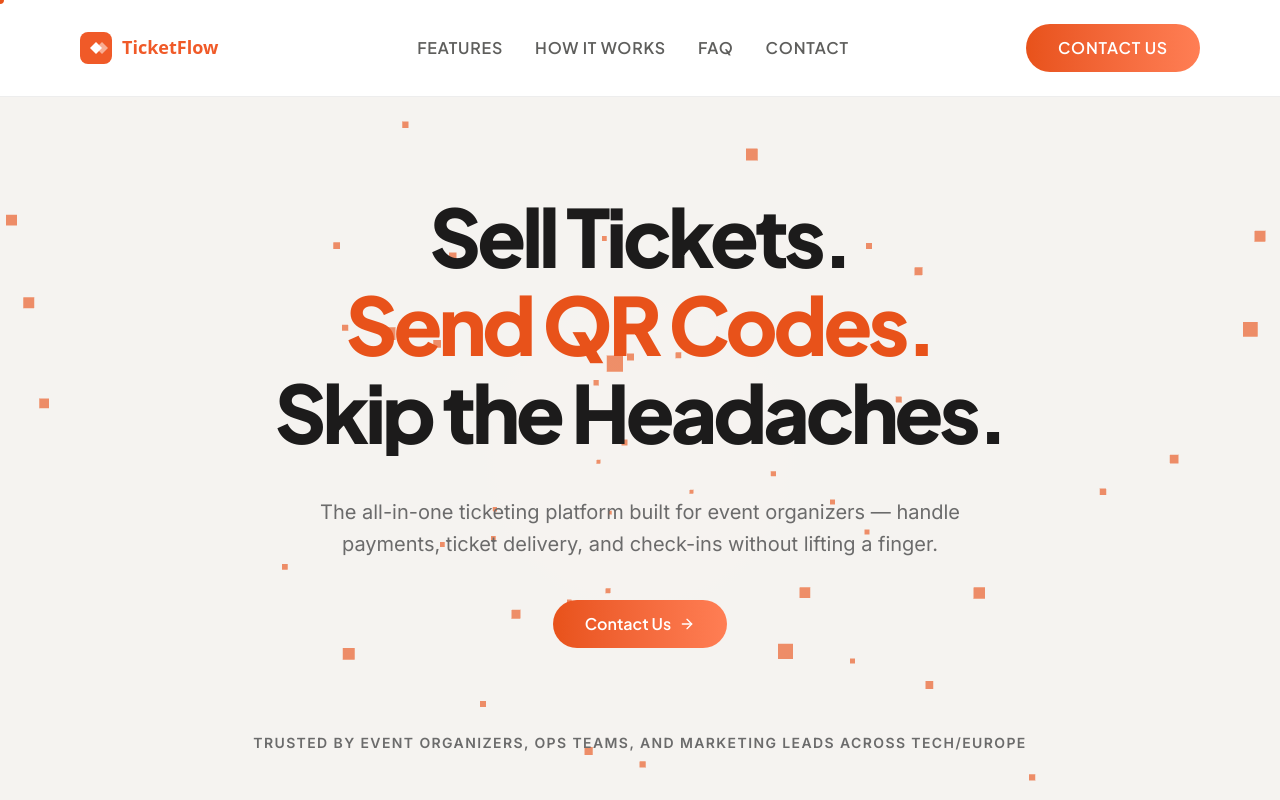
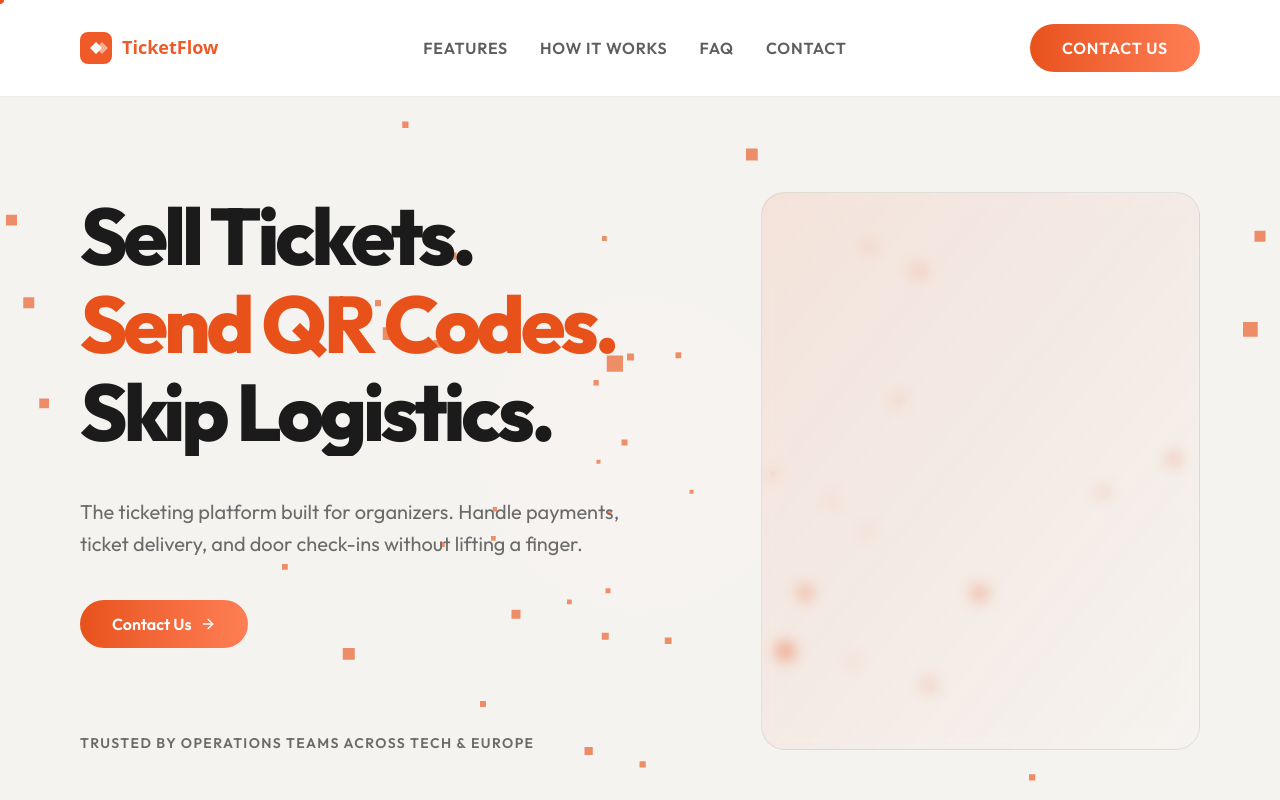
Before and after one commit to Skroll-Labs/Main-Page, a Next.js app: page / in a window 1280 px wide. Shown: the top 800 px of the page. Built offline with nearby package versions, Linux system fonts and the light colour scheme.

Commit message:
Added some ux effects2

```diff
--- a/app/globals.css
+++ b/app/globals.css
@@ -62,15 +62,15 @@
   --spacing-margin-desktop: 80px;
   --spacing-element-gap: 24px;
 
-  --font-headline-lg: var(--font-plus-jakarta-sans), sans-serif;
-  --font-headline-xl: var(--font-plus-jakarta-sans), sans-serif;
-  --font-body-md: var(--font-inter), sans-serif;
-  --font-button-text: var(--font-plus-jakarta-sans), sans-serif;
-  --font-display-lg-mobile: var(--font-plus-jakarta-sans), sans-serif;
-  --font-display-lg: var(--font-plus-jakarta-sans), sans-serif;
-  --font-label-lg: var(--font-inter), sans-serif;
-  --font-headline-md: var(--font-plus-jakarta-sans), sans-serif;
-  --font-body-lg: var(--font-inter), sans-serif;
+  --font-headline-lg: var(--font-outfit), sans-serif;
+  --font-headline-xl: var(--font-outfit), sans-serif;
+  --font-body-md: var(--font-outfit), sans-serif;
+  --font-button-text: var(--font-outfit), sans-serif;
+  --font-display-lg-mobile: var(--font-outfit), sans-serif;
+  --font-display-lg: var(--font-outfit), sans-serif;
+  --font-label-lg: var(--font-outfit), sans-serif;
+  --font-headline-md: var(--font-outfit), sans-serif;
+  --font-body-lg: var(--font-outfit), sans-serif;
 
   --text-headline-lg: 40px;
   --text-headline-lg--line-height: 1.3;
--- a/app/layout.tsx
+++ b/app/layout.tsx
@@ -1,16 +1,11 @@
 import type { Metadata } from "next";
-import { Inter, Plus_Jakarta_Sans } from "next/font/google";
+import { Outfit } from "next/font/google";
 import { MagneticCursor } from "@/components/ui/MagneticCursor";
 import { SmoothScroll } from "@/components/layout/SmoothScroll";
 import "./globals.css";
 
-const inter = Inter({
-  variable: "--font-inter",
-  subsets: ["latin"],
-});
-
-const plusJakartaSans = Plus_Jakarta_Sans({
-  variable: "--font-plus-jakarta-sans",
+const outfit = Outfit({
+  variable: "--font-outfit",
   subsets: ["latin"],
 });
 
@@ -42,7 +37,7 @@ export default function RootLayout({
   return (
     <html
       lang="en"
-      className={`${inter.variable} ${plusJakartaSans.variable} h-full antialiased`}
+      className={`${outfit.variable} h-full antialiased`}
     >
       <body className="font-body-md text-body-md relative min-h-full flex flex-col">
         <MagneticCursor />
--- a/components/sections/Hero.tsx
+++ b/components/sections/Hero.tsx
@@ -33,20 +33,21 @@ export function Hero() {
         <div className="w-[80vw] h-[80vw] max-w-[800px] max-h-[800px] bg-ambient-glow rounded-full mix-blend-screen opacity-70"></div>
       </div>
 
-      <div className="relative z-10 max-w-4xl mx-auto text-center space-y-10 flex flex-col items-center">
+      <div className="relative z-10 max-w-container-max mx-auto w-full grid grid-cols-1 lg:grid-cols-12 gap-12 items-center">
+        <div className="lg:col-span-7 space-y-10 flex flex-col items-start text-left">
           <h1 className="hero-headline font-display-lg text-display-lg-mobile md:text-display-lg text-on-background tracking-tighter [clip-path:polygon(0_100%,100%_100%,100%_100%,0_100%)]">
             Sell Tickets.<br />
             <span className="brand-coral">Send QR Codes.</span><br />
-          Skip the Headaches.
+            Skip Logistics.
           </h1>
 
-        <p className="hero-fade-up opacity-0 font-body-lg text-base md:text-body-lg text-text-secondary max-w-2xl mx-auto">
-          The all-in-one ticketing platform built for event organizers — handle payments, ticket delivery, and check-ins without lifting a finger.
+          <p className="hero-fade-up opacity-0 font-body-lg text-base md:text-body-lg text-text-secondary max-w-xl">
+            The ticketing platform built for organizers. Handle payments, ticket delivery, and door check-ins without lifting a finger.
           </p>
 
-        <div className="hero-fade-up opacity-0 flex flex-wrap items-center justify-center gap-6">
+          <div className="hero-fade-up opacity-0 flex flex-wrap items-center gap-6">
             <Link href="#contact">
-            <Button variant="primary">
+              <Button variant="primary" className="active:scale-95 transition-transform">
                 Contact Us
                 <ArrowRight className="w-4 h-4" />
               </Button>
@@ -54,8 +55,14 @@ export function Hero() {
           </div>
 
           <p className="hero-fade-up opacity-0 font-label-lg text-label-lg text-text-secondary uppercase tracking-widest mt-12">
-          Trusted by event organizers, ops teams, and marketing leads across Tech/Europe
+            Trusted by operations teams across Tech & Europe
           </p>
+        </div>
+
+        <div className="hidden lg:block lg:col-span-5 relative h-full min-h-[400px]">
+          {/* Asymmetric visual counterweight container */}
+          <div className="absolute inset-0 bg-gradient-to-br from-brand-coral/10 to-transparent rounded-3xl border border-glass-border backdrop-blur-sm"></div>
+        </div>
       </div>
     </section>
   );
--- a/components/sections/WhoItsFor.tsx
+++ b/components/sections/WhoItsFor.tsx
@@ -27,29 +27,33 @@ export function WhoItsFor() {
     <section id="who-its-for" ref={ref} className="w-full py-section-gap bg-surface">
       <div className="max-w-container-max mx-auto px-margin-mobile md:px-margin-desktop">
       <SectionHeading
-        title="Built for Teams That Move Fast"
+        title="Engineered for Operations Teams"
       />
-      <div className="audience-grid grid grid-cols-1 md:grid-cols-2 lg:grid-cols-4 gap-8">
+      <div className="audience-grid grid grid-cols-1 md:grid-cols-12 gap-6">
         {[
           {
             title: "Event Organizers",
             description: "Stop juggling spreadsheets and focus on creating memorable experiences.",
+            spanClass: "md:col-span-8",
           },
           {
             title: "Marketing Teams",
             description: "Capture leads and track campaign conversions with real-time analytics.",
+            spanClass: "md:col-span-4",
           },
           {
             title: "Ops Teams",
-            description: "Ensure seamless check-ins and eliminate queues at the door.",
+            description: "Ensure instant check-ins and eliminate queues at the door.",
+            spanClass: "md:col-span-5",
           },
           {
             title: "Enterprise",
             description: "Scale your ticketing operations with custom integrations and dedicated support.",
+            spanClass: "md:col-span-7",
           },
         ].map((item, idx) => (
-          <div key={idx} className={`audience-card opacity-0 p-8 rounded-3xl cursor-hover transition-all duration-300 hover:-translate-y-2 hover:shadow-hover-card bg-background border border-glass-border`}>
-            <h3 className={`font-headline-md text-xl md:text-headline-md mb-4  text-on-background`}>{item.title}</h3>
+          <div key={idx} className={`audience-card ${item.spanClass} opacity-0 p-10 rounded-[2.5rem] cursor-hover transition-all duration-300 hover:-translate-y-2 hover:shadow-hover-card bg-background border border-glass-border flex flex-col justify-end min-h-[240px]`}>
+            <h3 className={`font-headline-md text-xl md:text-2xl tracking-tight mb-3 text-on-background`}>{item.title}</h3>
             <p className={`font-body-md text-body-md text-text-secondary`}>{item.description}</p>
           </div>
         ))}
--- a/components/ui/Button.tsx
+++ b/components/ui/Button.tsx
@@ -6,10 +6,10 @@ interface ButtonProps extends ButtonHTMLAttributes<HTMLButtonElement> {
 }
 
 export function Button({ variant = "primary", className = "", children, ...props }: ButtonProps) {
-  const baseStyle = "font-button-text text-button-text rounded-full transition-all duration-300 cursor-hover flex items-center justify-center gap-2";
+  const baseStyle = "font-button-text text-button-text rounded-full transition-all duration-300 cursor-hover flex items-center justify-center gap-2 active:scale-95";
 
   const variants = {
-    primary: "bg-gradient-to-r from-brand-coral to-[#ff7e54] text-white hover:scale-105 hover:shadow-hover-button px-8 py-4",
+    primary: "bg-gradient-to-r from-brand-coral to-[#ff7e54] text-white hover:shadow-hover-button px-8 py-4",
     secondary: "border border-on-background text-on-background hover:bg-on-background hover:text-white px-8 py-4",
     "outline-white": "bg-transparent border border-white text-white hover:bg-white hover:text-on-background px-10 py-5"
   };
```
Also changed, not shown: components/sections/Features.tsx (+23 -15 lines). Lines whose indentation alone changed are shown as unchanged.
